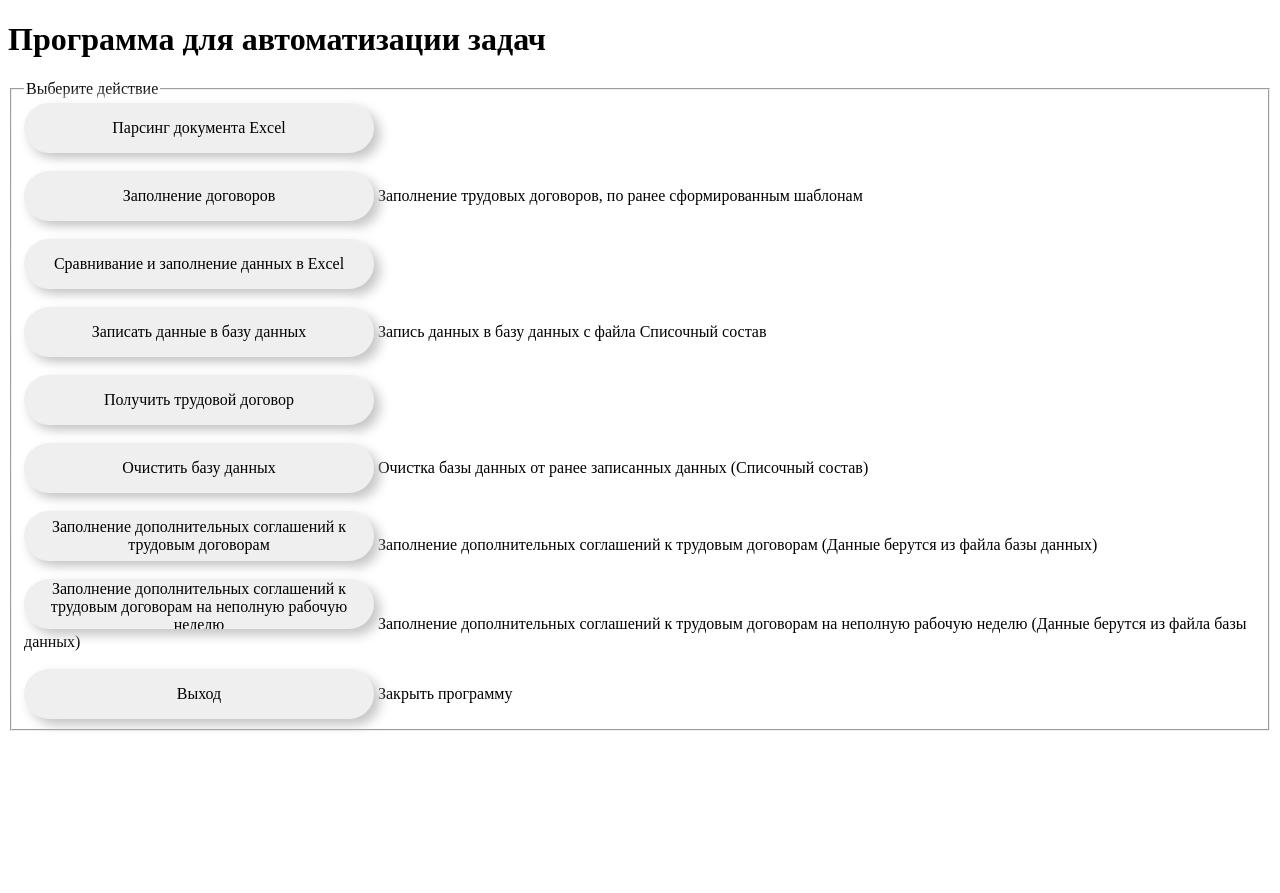
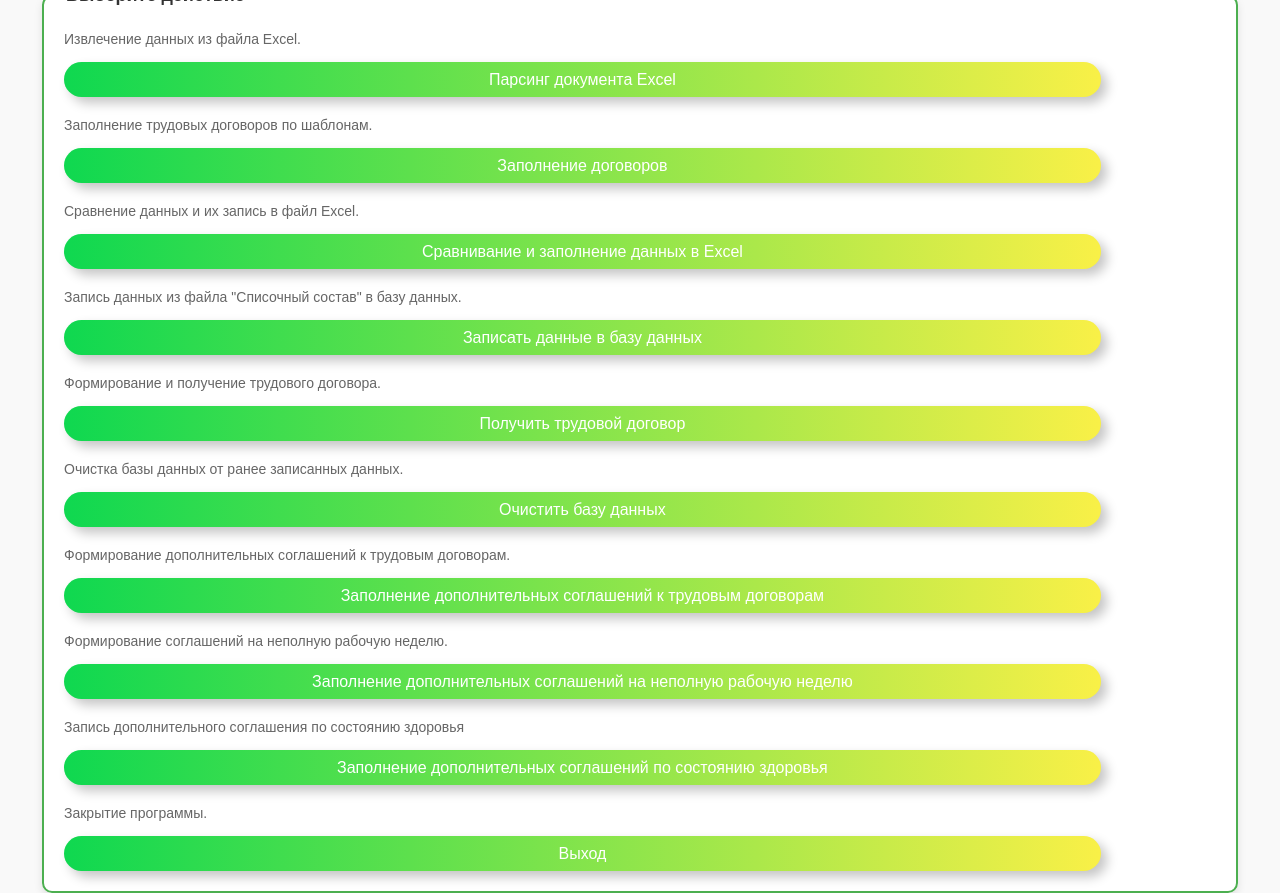
Before and after one commit to PyRusAdmin/filling-out-employment-contracts-by.-PyRusAdmin, a FastAPI app: page / in a window 1280 px wide. Before the commit the page ends 731 px from the top, so only its background shows below. Run offline with FastAPI, Linux system fonts and the light colour scheme.

Commit message:
Добавлено дополнение к трудовому договору, по состоянию здоровья.

```diff
--- a/app.py
+++ b/app.py
@@ -6,6 +6,7 @@ from fastapi.templating import Jinja2Templates
 from loguru import logger
 
 from database import import_excel_to_db, read_from_db, clear_database
+from employment_contracts.additional_agreement import creation_contracts_additional_agreement
 from employment_contracts.filling_a_shortened_work_week import creation_contracts_downtime_week
 from employment_contracts.filling_data import creation_contracts, format_date
 from employment_contracts.filling_plant_downtime import creation_contracts_downtime
@@ -180,6 +181,18 @@ async def action(request: Request, user_input: str = Form(...)):
             logger.info(f"Время окончания: {finish}")
             logger.info(f"Время работы: {finish - start}")
 
+        elif user_input == 10:
+            start = datetime.now()
+            logger.info(f"Время старта: {start}")
+            data = await read_from_db()
+            for row in data:
+                logger.info(row)
+                ending = "ый" if row.a11 == "Мужчина" else "ая"
+                await creation_contracts_additional_agreement(row, await format_date(row.a7), ending)
+            finish = datetime.now()
+            logger.info(f"Время окончания: {finish}")
+            logger.info(f"Время работы: {finish - start}")
+
         return RedirectResponse(url="/", status_code=303)
 
     except Exception as e:
--- a/templates/index.html
+++ b/templates/index.html
@@ -2,83 +2,147 @@
 <html lang="en">
 <head>
     <meta charset="UTF-8">
-    <title>Получение трудового договора</title>
+    <meta name="viewport" content="width=device-width, initial-scale=1.0"> <!-- Добавляем viewport для адаптивности -->
+    <title>Программа для автоматизации задач</title>
     <style>
-        /* From Uiverse.io by xueyuantan */
+        /* Основные стили */
+        body {
+            font-family: Arial, sans-serif;
+            margin: 0;
+            padding: 0;
+            background-color: #f9f9f9;
+            color: #333;
+            display: flex;
+            justify-content: center;
+            align-items: center;
+            height: 100vh;
+            flex-direction: column; /* Центрирование по вертикали */
+        }
+
+        h1 {
+            text-align: center;
+            margin-bottom: 20px;
+            color: #4caf50;
+        }
+
+        fieldset {
+            border: 2px solid #4caf50;
+            border-radius: 10px;
+            padding: 20px;
+            max-width: 90%; /* Адаптивная ширина */
+            width: 100%;
+            background-color: #fff;
+            box-shadow: 0 4px 8px rgba(0, 0, 0, 0.1);
+        }
+
+        legend {
+            font-size: 18px;
+            color: #333;
+            font-weight: bold;
+        }
+
+        form {
+            display: grid;
+            gap: 15px;
+        }
+
         button {
-            width: 9em;
-            height: 3em;
-            border-radius: 30em;
-            font-size: 15px;
+            width: 90%; /* Занимает всю доступную ширину */
+            height: 35px;
+            border: none;
+            border-radius: 30px;
+            font-size: 16px;
             font-family: inherit;
-            border: none;
+            color: #fff;
+            cursor: pointer;
             position: relative;
             overflow: hidden;
             z-index: 1;
+            transition: transform 0.3s ease;
+            background-image: linear-gradient(to right, #0fd850 0%, #f9f047 100%);
             box-shadow: 6px 6px 12px #c5c5c5, -6px -6px 12px #ffffff;
-            transition: .5s ease; /* Плавный переход для заливки */
         }
+
+        button:hover {
+            transform: scale(1.05);
+        }
+
         button::before {
             content: '';
-            width: 0; /* Начальная ширина 0 для эффекта */
-            height: 100%; /* Высота на всю кнопку */
-            border-radius: 30em; /* Или измените на 100% */
+            width: 0;
+            height: 100%;
+            border-radius: 30px;
             position: absolute;
             top: 0;
             left: 0;
-            background-image: linear-gradient(to right, #0fd850 0%, #f9f047 100%);
-            transition: .5s ease; /* Плавный переход */
-            display: block;
+            background-image: linear-gradient(to right, #00b894 0%, #ffbe76 100%);
+            transition: width 0.5s ease;
             z-index: -1;
         }
+
         button:hover::before {
-            width: 100%; /* Полная ширина кнопки при наведении */
+            width: 100%;
         }
-        .custom-button {
-            width: 350px;
-            height: 50px; /* Увеличен размер для лучшей видимости */
-            font-size: 16px;
+
+        .description {
+            font-size: 14px;
+            color: #666;
+            margin: 5px 0 0;
+            word-wrap: break-word; /* Перенос текста при необходимости */
+        }
+
+        /* Медиа-запросы для маленьких экранов */
+        @media (max-width: 600px) {
+            button {
+                height: 40px; /* Уменьшаем высоту кнопок */
+                font-size: 14px; /* Уменьшаем размер шрифта */
+            }
+
+            .description {
+                font-size: 12px; /* Уменьшаем размер шрифта описания */
+            }
         }
     </style>
 </head>
 <body>
-
 <h1>Программа для автоматизации задач</h1>
 <fieldset>
     <legend>Выберите действие</legend>
     <form method="post" action="{{ url_for('action') }}">
-        <button class="custom-button" type="submit" name="user_input" value="1">Парсинг документа Excel</button>
-        <br><br>
-        <button class="custom-button" type="submit" name="user_input" value="2">Заполнение договоров</button>
-        Заполнение трудовых договоров, по ранее сформированным шаблонам
-        <br><br>
-        <button class="custom-button" type="submit" name="user_input" value="3">Сравнивание и заполнение данных в Excel
+        <div class="description">Извлечение данных из файла Excel.</div>
+        <button type="submit" name="user_input" value="1">Парсинг документа Excel</button>
+
+        <div class="description">Заполнение трудовых договоров по шаблонам.</div>
+        <button type="submit" name="user_input" value="2">Заполнение договоров</button>
+
+        <div class="description">Сравнение данных и их запись в файл Excel.</div>
+        <button type="submit" name="user_input" value="3">Сравнивание и заполнение данных в Excel</button>
+
+        <div class="description">Запись данных из файла "Списочный состав" в базу данных.</div>
+        <button type="button" onclick="window.location.href='/import_excel_form'">Записать данные в базу данных</button>
+
+        <div class="description">Формирование и получение трудового договора.</div>
+        <button type="submit" name="user_input" value="5">Получить трудовой договор</button>
+
+        <div class="description">Очистка базы данных от ранее записанных данных.</div>
+        <button type="submit" name="user_input" value="7">Очистить базу данных</button>
+
+        <div class="description">Формирование дополнительных соглашений к трудовым договорам.</div>
+        <button type="submit" name="user_input" value="8">Заполнение дополнительных соглашений к трудовым договорам
         </button>
-        <br><br>
-        <button class="custom-button" type="button" onclick="window.location.href='/import_excel_form'">
-            Записать данные в базу данных
+
+        <div class="description">Формирование соглашений на неполную рабочую неделю.</div>
+        <button type="submit" name="user_input" value="9">Заполнение дополнительных соглашений на неполную рабочую
+            неделю
         </button>
-        Запись данных в базу данных с файла Списочный состав
-        <br><br>
-        <button class="custom-button" type="submit" name="user_input" value="5">Получить трудовой договор</button>
-        <br><br>
-        <button class="custom-button" type="submit" name="user_input" value="7">Очистить базу данных</button>
-        Очистка базы данных от ранее записанных данных (Списочный состав)
-        <br><br>
-        <button class="custom-button" type="submit" name="user_input" value="8">Заполнение дополнительных соглашений к
-            трудовым договорам
+
+        <div class="description">Запись дополнительного соглашения по состоянию здоровья</div>
+        <button type="submit" name="user_input" value="10">Заполнение дополнительных соглашений по состоянию здоровья
         </button>
-        Заполнение дополнительных соглашений к трудовым договорам (Данные берутся из файла базы данных)
-        <br><br>
-        <button class="custom-button" type="submit" name="user_input" value="9">Заполнение дополнительных соглашений к
-            трудовым договорам на неполную рабочую неделю
-        </button>
-        Заполнение дополнительных соглашений к трудовым договорам на неполную рабочую неделю (Данные берутся из файла
-        базы
-        данных)
-        <br><br>
-        <button class="custom-button" type="submit" name="user_input" value="6">Выход</button>
-        Закрыть программу
+
+        <div class="description">Закрытие программы.</div>
+        <button type="submit" name="user_input" value="6">Выход</button>
+
     </form>
 </fieldset>
 </body>
```
Also changed, not shown: employment_contracts/additional_agreement.py (added, +67 -0 lines), README.md.
